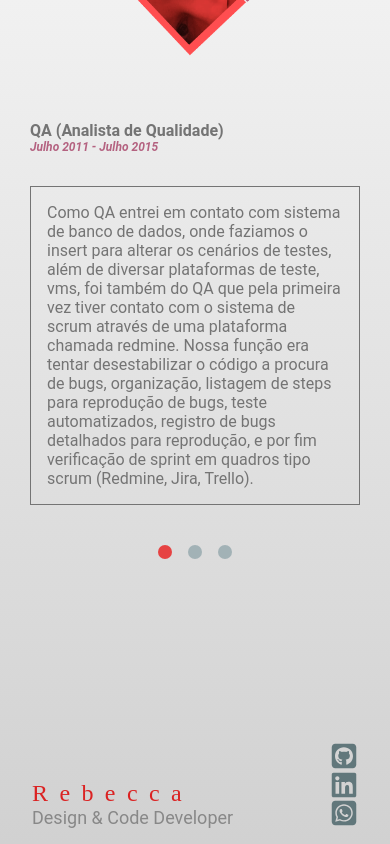
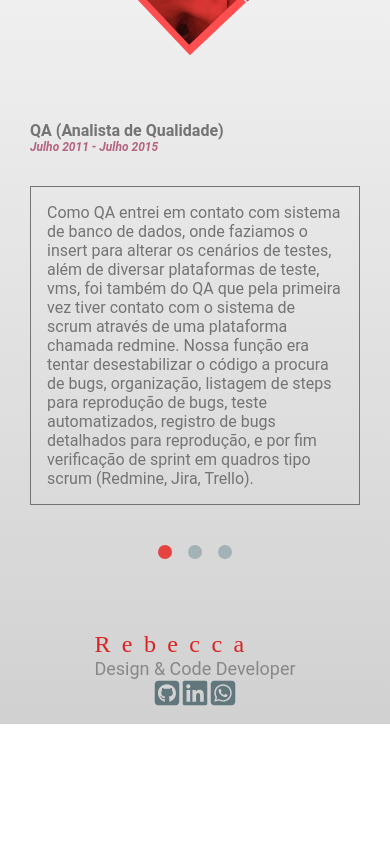
Before and after one commit to azurabeck/rebeccagomes, a Next.js app: page /exp in a window 390 px wide. Shown: the part 369-1213 px from the top of the page. After the commit the page ends 1093 px from the top, so only its background shows below. Built offline with nearby package versions, Linux system fonts and the light colour scheme.

Commit message:
feat: responsive details

```diff
--- a/src/infra/Pages/Exp/_style.js
+++ b/src/infra/Pages/Exp/_style.js
@@ -45,9 +45,13 @@ export const Bullet = styled.div`
     display: flex;
     justify-content: center;
     list-style: none;
-    margin-bottom: 150px;
+    margin-bottom: 30px;
     margin-top: ${size_hg};
     padding: 0;
+
+    @media only screen and (min-width: 550px) {
+        margin-bottom: 150px;
+    }
 
     li {
         border-radius: 50%;
--- a/src/patterns/Footer/style.js
+++ b/src/patterns/Footer/style.js
@@ -11,17 +11,30 @@ const cl_red = (props) => { return props.theme.colors.red }
 const font = (props) => { return props.theme.fonts.big_shoulder }
 
 export const FooterWrapper = styled.div`
-    align-items: end;
+    align-items: center;
     display: flex;
+    flex-direction: column;
     height: calc(15vh - ${md_size});
-    justify-content: space-between;
+    justify-content: flex-end;
     padding: 0 ${hg_size};
     padding-bottom: ${md_size};
 
+    @media only screen and (min-width: 550px) {
+        align-items: flex-end;
+        flex-direction: row;
+        justify-content: space-between;
+    }
+
     ul {
+        display: flex;
         font-size: ${xxl_size};
+        flex-direction: row;
         list-style: none;
         padding: 0;
+
+        @media only screen and (min-width: 550px) {
+            flex-direction: column;
+        }
 
         li {
             a {
--- a/src/patterns/Header/Navbar/Type_1/style.js
+++ b/src/patterns/Header/Navbar/Type_1/style.js
@@ -25,7 +25,7 @@ export const NavbarWrapper = styled.div`
       justify-content: flex-end;
     }
 
-    @media only screen and (min-width: 450px) {
+    @media only screen and (min-width: 550px) {
       justify-content: space-between;
     }
 `;
@@ -81,7 +81,7 @@ export const MenuWrapper = styled.section`
           }
         }
 
-    @media only screen and (min-width: 450px) {
+    @media only screen and (min-width: 550px) {
         display: flex;
     }
 `
```
Also changed, not shown: src/infra/Pages/About/index.js (line endings or trailing spaces).
